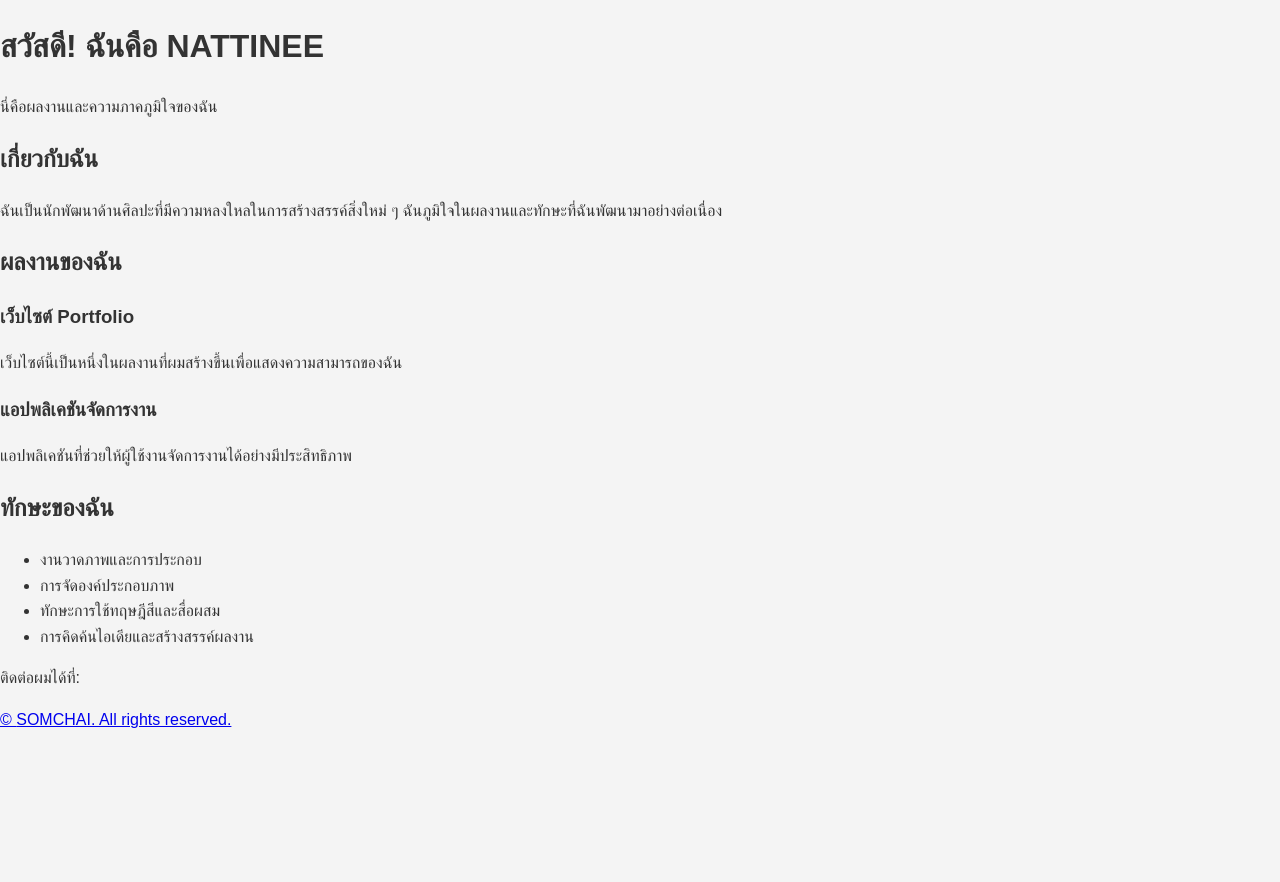
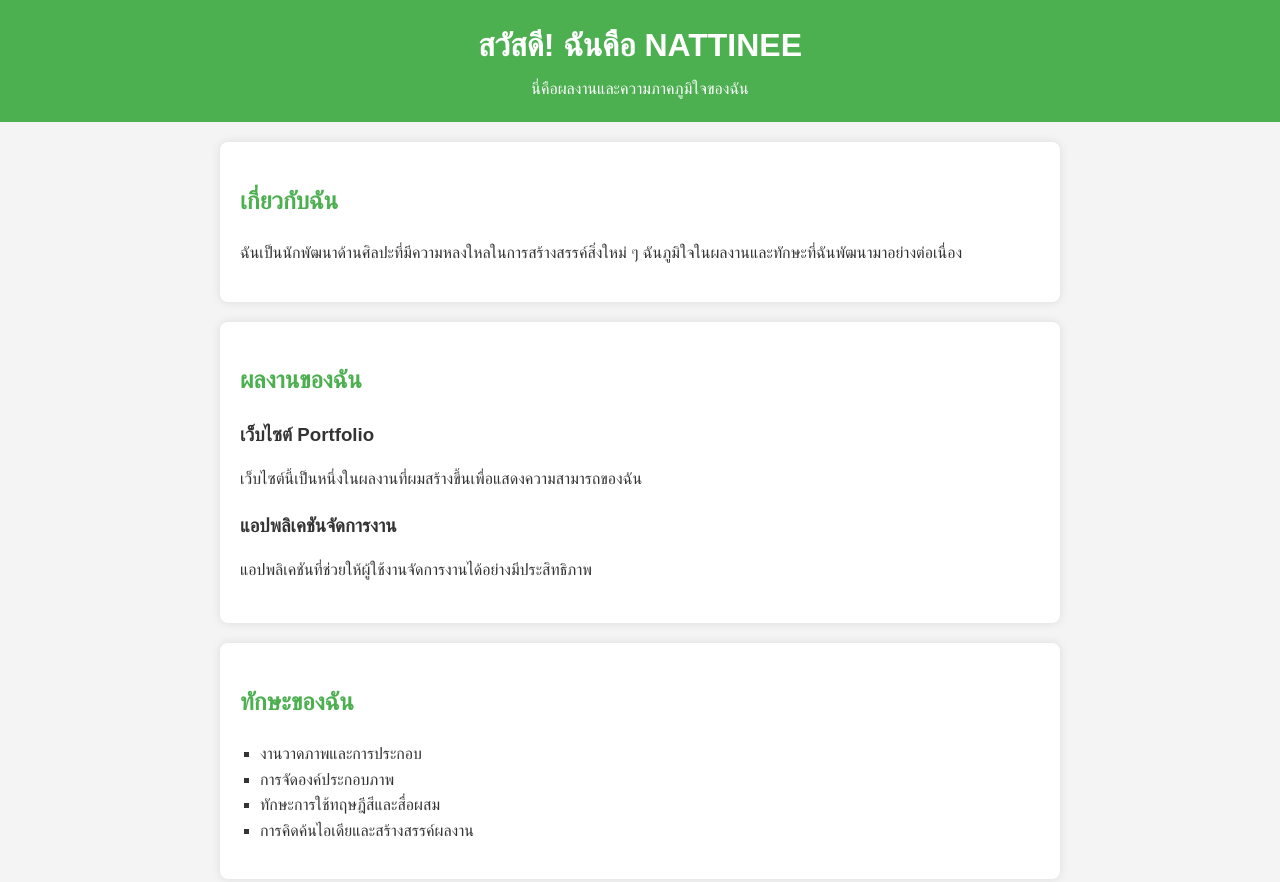
Before and after one commit to nut-280951/nattinee-16.hithub.io, a plain HTML site: page index.html in a window 1280 px wide. Shown: the top 882 px of the page. Before the commit the page ends 800 px from the top, so only its background shows below. Drawn offline with Linux system fonts and the light colour scheme.

Commit message:
Update style.css

```diff
--- a/style.css
+++ b/style.css
@@ -1,8 +1,58 @@
 body {
-    font-family: Arial, sans-serif; /* ตั้งค่าฟอนต์หลัก */
-    line-height: 1.6; /* ระยะห่างระหว่างบรรทัดเพื่อให้ง่ายต่อการอ่าน */
+    font-family: Arial, sans-serif;
+    line-height: 1.6;
     margin: 0;
     padding: 0;
-    background-color: #f4f4f4; /* สีพื้นหลังของเว็บ */
-    color: #333; /* สีตัวอักษรหลัก */
+    background-color: #f4f4f4;
+    color: #333;
 }
+
+header {
+    background: #4CAF50;
+    color: white;
+    padding: 20px 0;
+    text-align: center;
+}
+
+header h1 {
+    margin: 0;
+}
+
+header p {
+    margin: 5px 0 0;
+}
+
+section {
+    padding: 20px;
+    margin: 20px auto;
+    max-width: 800px;
+    background: white;
+    border-radius: 8px;
+    box-shadow: 0 0 10px rgba(0, 0, 0, 0.1);
+}
+
+h2 {
+    color: #4CAF50;
+}
+
+.project {
+    margin-bottom: 20px;
+}
+
+.project h3 {
+    margin: 0 0 10px;
+    color: #333;
+}
+
+ul {
+    list-style-type: square;
+    padding-left: 20px;
+}
+
+footer {
+    text-align: center;
+    padding: 10px 0;
+    background: #333;
+    color: white;
+    margin-top: 20px;
+}
```
